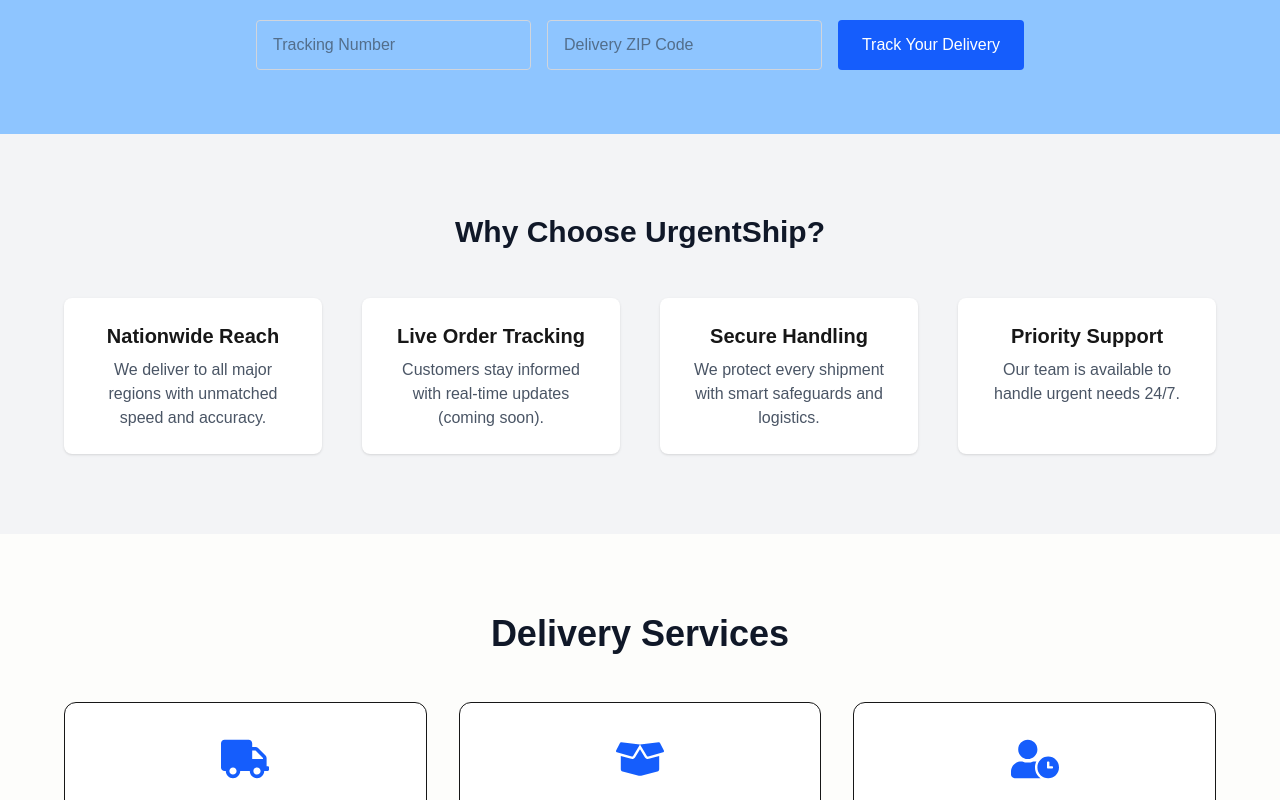
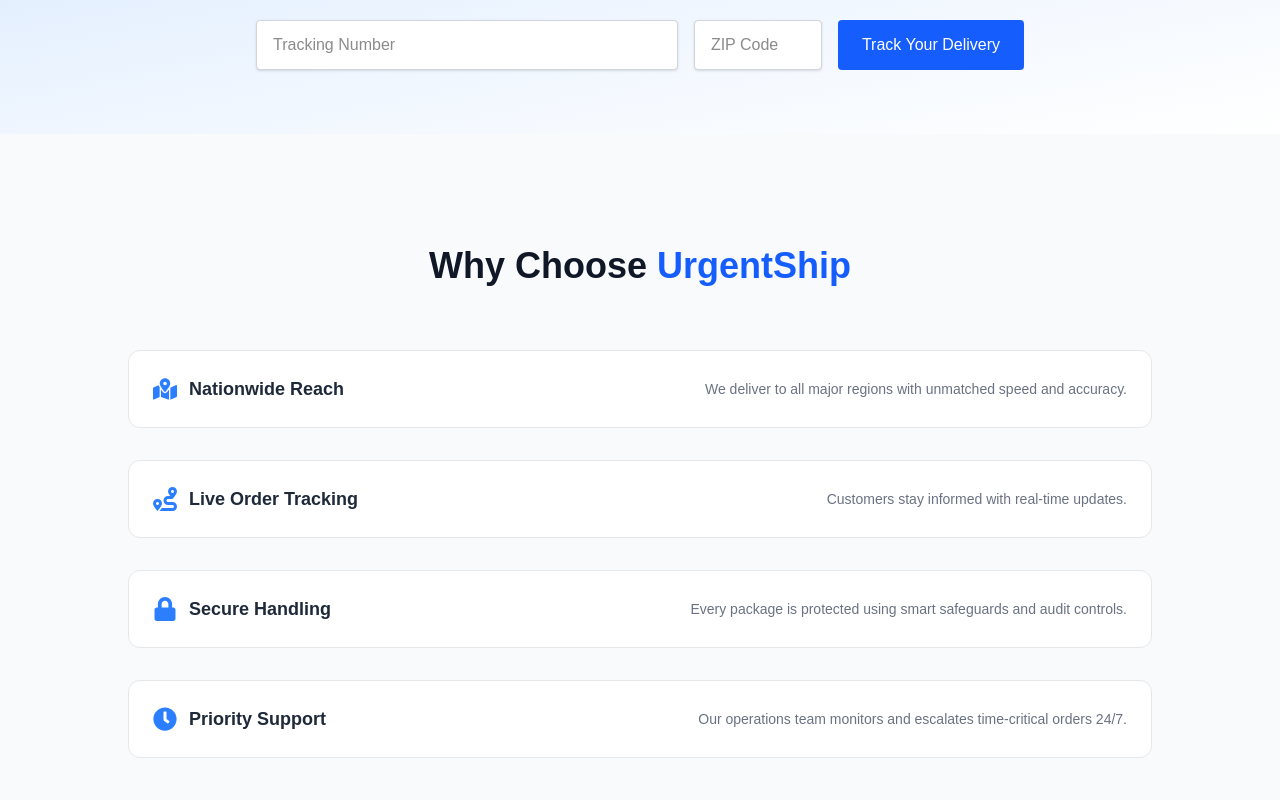
Before and after one commit to funkinater/urgentship, a Next.js app: page / in a window 1280 px wide. Shown: the part 680-1480 px from the top of the page. Built offline with nearby package versions, Linux system fonts and the light colour scheme.

Commit message:
modify features and tracking section

```diff
--- a/src/components/FeatureSection.tsx
+++ b/src/components/FeatureSection.tsx
@@ -1,35 +1,54 @@
 'use client';
+
+import { FaMapMarkedAlt, FaLock, FaClock, FaRoute } from 'react-icons/fa';
+import AnimatedOnScroll from '@/components/AnimatedOnScroll';
 
 const features = [
   {
     title: 'Nationwide Reach',
     desc: 'We deliver to all major regions with unmatched speed and accuracy.',
+    icon: <FaMapMarkedAlt size={24} className="text-blue-500" />,
   },
   {
     title: 'Live Order Tracking',
-    desc: 'Customers stay informed with real-time updates (coming soon).',
+    desc: 'Customers stay informed with real-time updates.',
+    icon: <FaRoute size={24} className="text-blue-500" />,
   },
   {
     title: 'Secure Handling',
-    desc: 'We protect every shipment with smart safeguards and logistics.',
+    desc: 'Every package is protected using smart safeguards and audit controls.',
+    icon: <FaLock size={24} className="text-blue-500" />,
   },
   {
     title: 'Priority Support',
-    desc: 'Our team is available to handle urgent needs 24/7.',
+    desc: 'Our operations team monitors and escalates time-critical orders 24/7.',
+    icon: <FaClock size={24} className="text-blue-500" />,
   },
 ];
 
 export default function FeatureSection() {
   return (
-    <section id="features" className="bg-gray-100 py-20 px-4">
-      <div className="max-w-6xl mx-auto text-center">
-        <h2 className="text-3xl font-bold text-gray-900 mb-12">Why Choose UrgentShip?</h2>
-        <div className="grid gap-10 md:grid-cols-2 lg:grid-cols-4">
-          {features.map((feat) => (
-            <div key={feat.title} className="bg-white p-6 rounded-lg shadow hover:shadow-md transition">
-              <h3 className="text-xl font-semibold mb-2">{feat.title}</h3>
-              <p className="text-gray-600">{feat.desc}</p>
-            </div>
+    <section className="bg-gray-50 py-28 px-4">
+      <div className="max-w-5xl mx-auto">
+        <h2 className="text-3xl md:text-4xl font-bold text-gray-900 text-center mb-16">
+          Why Choose <span className="text-blue-600">UrgentShip</span>
+        </h2>
+
+        <div className="space-y-8">
+          {features.map((feature, i) => (
+            <AnimatedOnScroll key={i} delay={i * 0.1}>
+              <div className="group bg-white border border-gray-200 rounded-xl p-6 hover:shadow-lg transition duration-300">
+                <div className="flex flex-col md:flex-row md:items-center md:justify-between">
+                  <div className="flex items-center space-x-3 text-lg font-semibold text-gray-800 group-hover:text-blue-600 transition">
+                    {feature.icon}
+                    <span>{feature.title}</span>
+                  </div>
+                  <div className="mt-3 md:mt-0 text-gray-500 md:max-w-xl md:text-right text-sm">
+                    {feature.desc}
+                  </div>
+                </div>
+              </div>
+            </AnimatedOnScroll>
           ))}
         </div>
       </div>
--- a/src/components/TrackingForm.tsx
+++ b/src/components/TrackingForm.tsx
@@ -16,29 +16,33 @@ export default function TrackingForm() {
   };
 
   return (
-    <section className="bg-blue-300 py-16 px-4">
+    <section className="bg-gradient-to-br from-blue-100 via-blue-50 to-white py-16 px-4">
       <div className="max-w-3xl mx-auto text-center">
         <h2 className="text-2xl md:text-3xl font-semibold text-gray-800 mb-8">
           Waiting for a delivery? <span className="text-blue-600">Track it here.</span>
         </h2>
-        <form onSubmit={handleSubmit} className="flex flex-col sm:flex-row gap-4 justify-center items-stretch">
+
+        <form
+          onSubmit={handleSubmit}
+          className="flex flex-col sm:flex-row gap-4 items-stretch justify-center"
+        >
           <input
             type="text"
             placeholder="Tracking Number"
-            className="px-4 py-3 rounded border border-gray-300 flex-1 focus:outline-none focus:ring-2 focus:ring-blue-400"
+            className="flex-grow bg-white px-4 py-3 rounded border border-gray-300 focus:outline-none focus:ring-2 focus:ring-blue-400 shadow-sm"
             value={trackingNumber}
             onChange={(e) => setTrackingNumber(e.target.value)}
           />
           <input
             type="text"
-            placeholder="Delivery ZIP Code"
-            className="px-4 py-3 rounded border border-gray-300 flex-1 focus:outline-none focus:ring-2 focus:ring-blue-400"
+            placeholder="ZIP Code"
+            className="w-32 bg-white px-4 py-3 rounded border border-gray-300 focus:outline-none focus:ring-2 focus:ring-blue-400 shadow-sm"
             value={zipCode}
             onChange={(e) => setZipCode(e.target.value)}
           />
           <button
             type="submit"
-            className="bg-blue-600 text-white px-6 py-3 rounded hover:bg-blue-700 transition"
+            className="bg-blue-600 text-white px-6 py-3 rounded hover:bg-blue-700 transition whitespace-nowrap"
           >
             Track Your Delivery
           </button>
```
